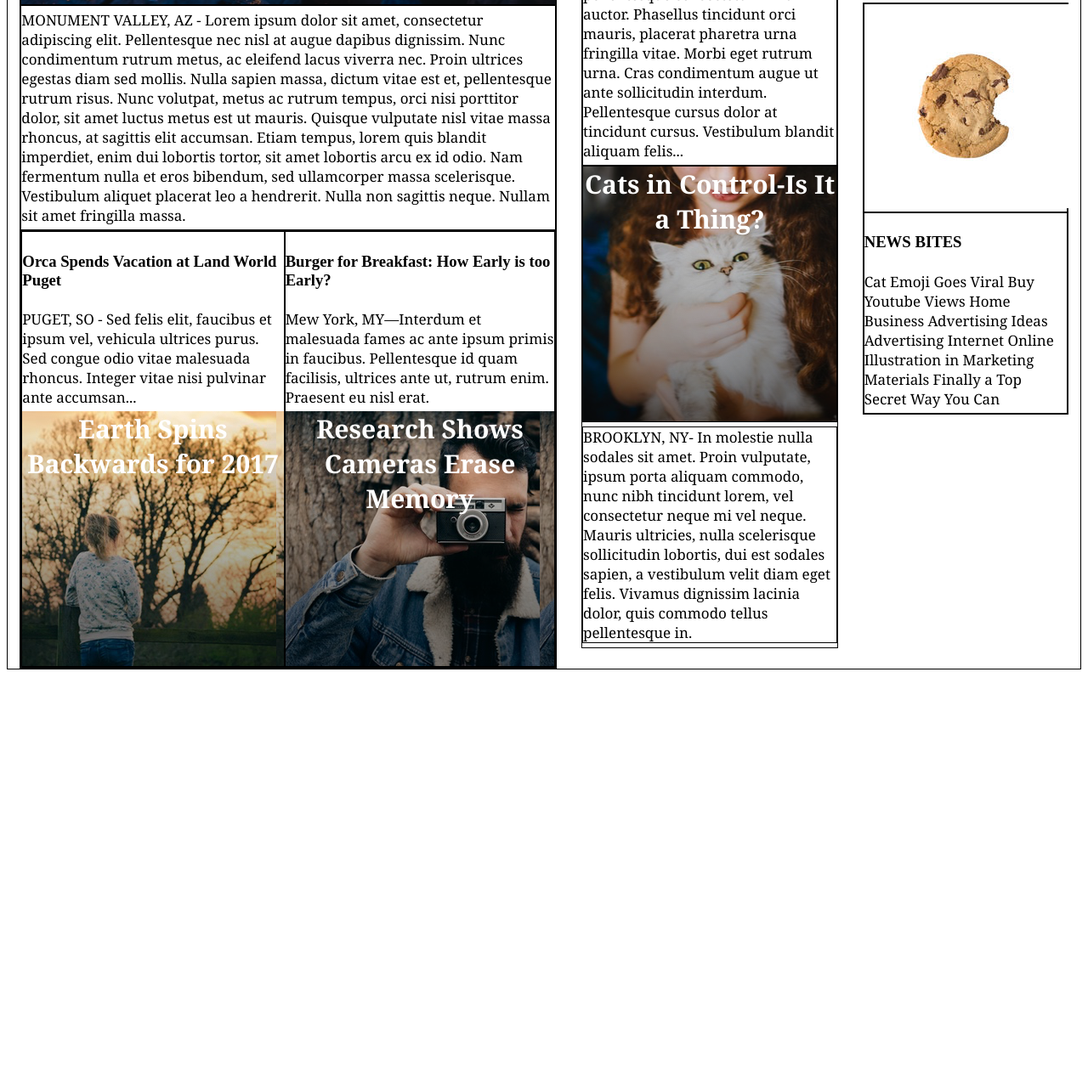
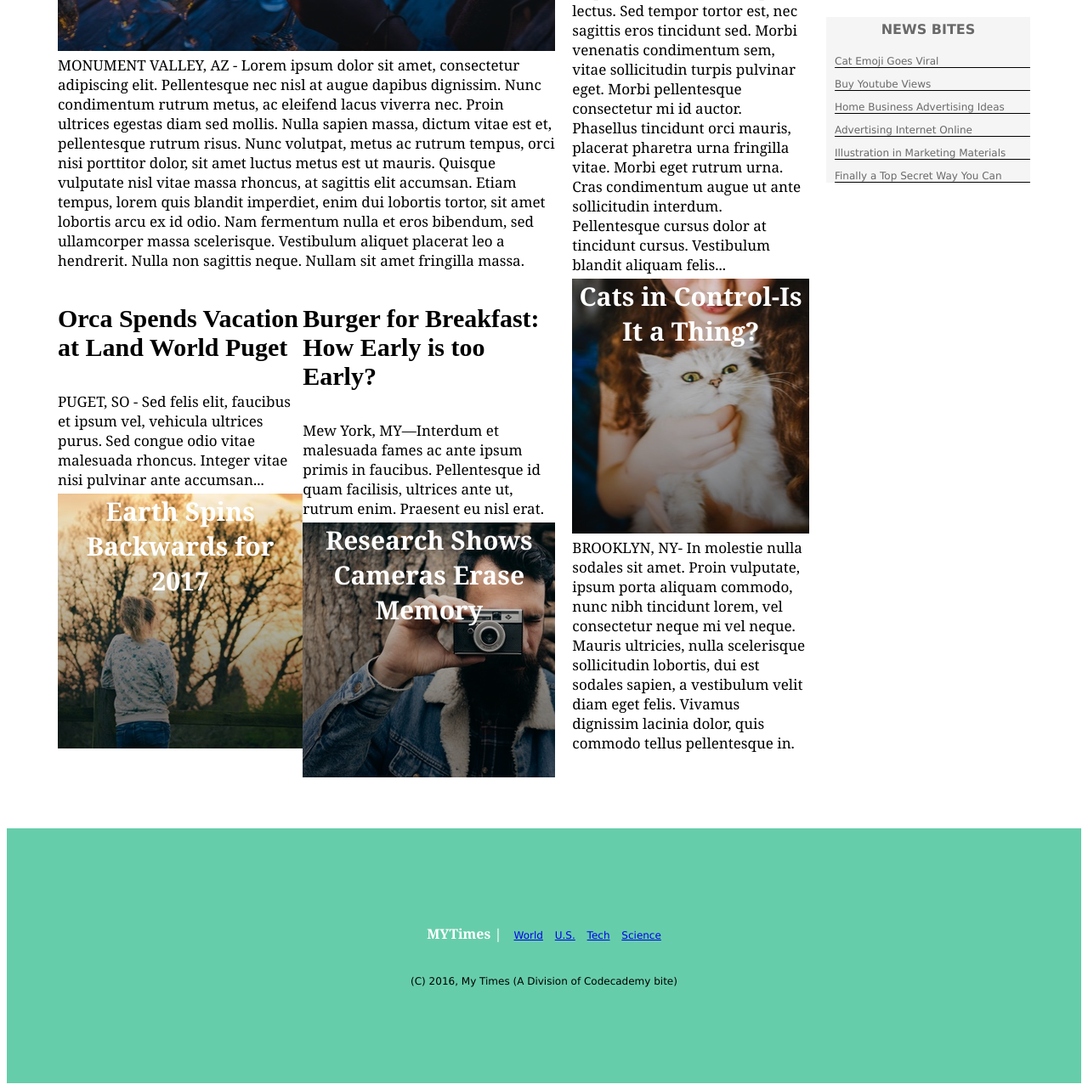
Before and after one commit to Ralep/my_times, a plain HTML site: page index.html in a window 1280 px wide. Shown: the part 379-1662 px from the top of the page at 85% size. Before the commit the page ends 1175 px from the top, so only its background shows below. Drawn offline with Linux system fonts and the light colour scheme.

Commit message:
complete project

```diff
--- a/index.html
+++ b/index.html
@@ -21,10 +21,10 @@
   </nav>
 </header>
 
-
+<!-- column on the left -->
 
 <div id="main">
-  <div class="column large"> <!-- column on the left -->
+  <div class="column large">
     <div>
       <span class="main-story tuna">Mother of Three Buys Tuna Steak at Phish Concert. Leaves, "Feeling Funny."</span>
     </div>
@@ -45,7 +45,9 @@
   </div>
   </div>
 
-  <div class="column medium"> <!-- column in the middle -->
+  <!-- column in the middle -->
+
+  <div class="column medium">
     <div>
       <h3 class="headline">FBI Finds Action Star Guilty of False Advertising</h3>
       <span class="news">WASHINGTON DC- Donec luctus sem augue, rutrum posuere orci aliquam sed. Nam vitae aliquam lectus. Sed tempor tortor est, nec sagittis eros tincidunt sed. Morbi venenatis condimentum sem, vitae sollicitudin turpis pulvinar eget. Morbi pellentesque consectetur mi id auctor. Phasellus tincidunt orci mauris, placerat pharetra urna fringilla vitae. Morbi eget rutrum urna. Cras condimentum augue ut ante sollicitudin interdum. Pellentesque cursus dolor at tincidunt cursus. Vestibulum blandit aliquam felis...</span>
@@ -58,17 +60,38 @@
     </div>
   </div>
 
-  <div class="column small"> <!-- column on the right -->
+<!-- column on the right -->
+
+  <div class="column small">
   <div>
     <img src="./resources/images/cookie.png" alt="delicious cookie" /img>
   </div>
-  <div>
-    <h3 class="headline">NEWS BITES</h3>
-    <span class="news">Cat Emoji Goes Viral Buy Youtube Views Home Business Advertising Ideas Advertising Internet Online Illustration in Marketing Materials Finally a Top Secret Way You Can</span>
+  <div class="bites">
+    <h3 class="headline newsbites">NEWS BITES</h3>
+    <div class="news bites">
+      <p>Cat Emoji Goes Viral</p>
+      <p>Buy Youtube Views</p>
+      <p>Home Business Advertising Ideas</p>
+      <p>Advertising Internet Online</p>
+      <p>Illustration in Marketing Materials</p>
+      <p>Finally a Top Secret Way You Can</p>
+    </div>
   </div>
   </div>
+</div>
 
-</div>
+<!--footer-->
+
+<footer>
+  <p><span class="footerlogo">MYTimes   |    </span>
+    <span><a href="#">World</a></span>
+    <span><a href="#">U.S.</a></span>
+    <span><a href="#">Tech</a></span>
+    <span><a href="#">Science</a></span></p>
+  <br>
+  <p>(C) 2016, My Times (A Division of Codecademy bite)</p>
+
+</footer>
 
   </body>
 </html>
--- a/resources/css/index.css
+++ b/resources/css/index.css
@@ -1,5 +1,5 @@
 header {
-  font-family: Verdana;
+  font-family: "Verdana";
   font-size: 14px;
   font-weight: bold;
   display: flex;
@@ -24,18 +24,16 @@ header {
     padding-left: 10px;
   }
 
-div {
-  border: 1px solid black;
-}
-
 #main {
   display: flex;
-  justify-content: space-around;
-  align-items: center;
+  justify-content: center;
+  align-items: space-around;
+  margin: 50px;
   }
 
 .headline {
   padding: 5px 0px;
+  font-size: 30px;
 }
 
 .news {
@@ -47,18 +45,21 @@ div {
   display: inline-flex;
   flex-wrap: wrap;
   align-content: center;
+  margin: 10px;
   }
 
 .column.medium {
   width: 300px;
+  margin: 10px;
 }
 
 .column.small {
   width: 240px;
+  margin: 10px;
 }
 
 .image {
-  font-family: Georgia;
+  font-family: "Georgia";
   font-weight: bold;
   font-size: 30px;
   color: white;
@@ -66,7 +67,7 @@ div {
 }
 
 .news {
-  font-family: Georgia;
+  font-family: "Georgia";
   font-size: 17px;
   color: black;
   display: block;
@@ -78,7 +79,7 @@ div {
 }
 
 .main-story {
-  font-family: Georgia;
+  font-family: "Georgia";
   font-weight: bold;
   font-size: 40px;
   color: white;
@@ -102,3 +103,49 @@ div {
 .rows {
   display: inline-flex;
 }
+
+.newsbites {
+  font-size: 16px;
+  font-weight: bold;
+  text-align: center;
+}
+
+.news.bites{
+  padding-left: 10px;
+}
+
+.bites {
+  display: block;
+  background-color: WhiteSmoke;
+  font-family: "Verdana";
+  font-size: 12px;
+  color: DimGray;
+}
+
+.bites p {
+  border-bottom: 1px solid black;
+}
+
+footer {
+  display: flex;
+  flex-direction: column;
+  width: 100%;
+  min-height: 300px;
+  justify-content: center;
+  align-items: center;
+  background-color: MediumAquamarine;
+  margin: auto;
+  font-family: "Verdana";
+  font-size: 12px;
+}
+
+.footerlogo {
+  font-family: "Georgia";
+  font-size: 16px;
+  font-weight: bold;
+  color: white;
+}
+
+footer span {
+  padding: 5px;
+}
```
